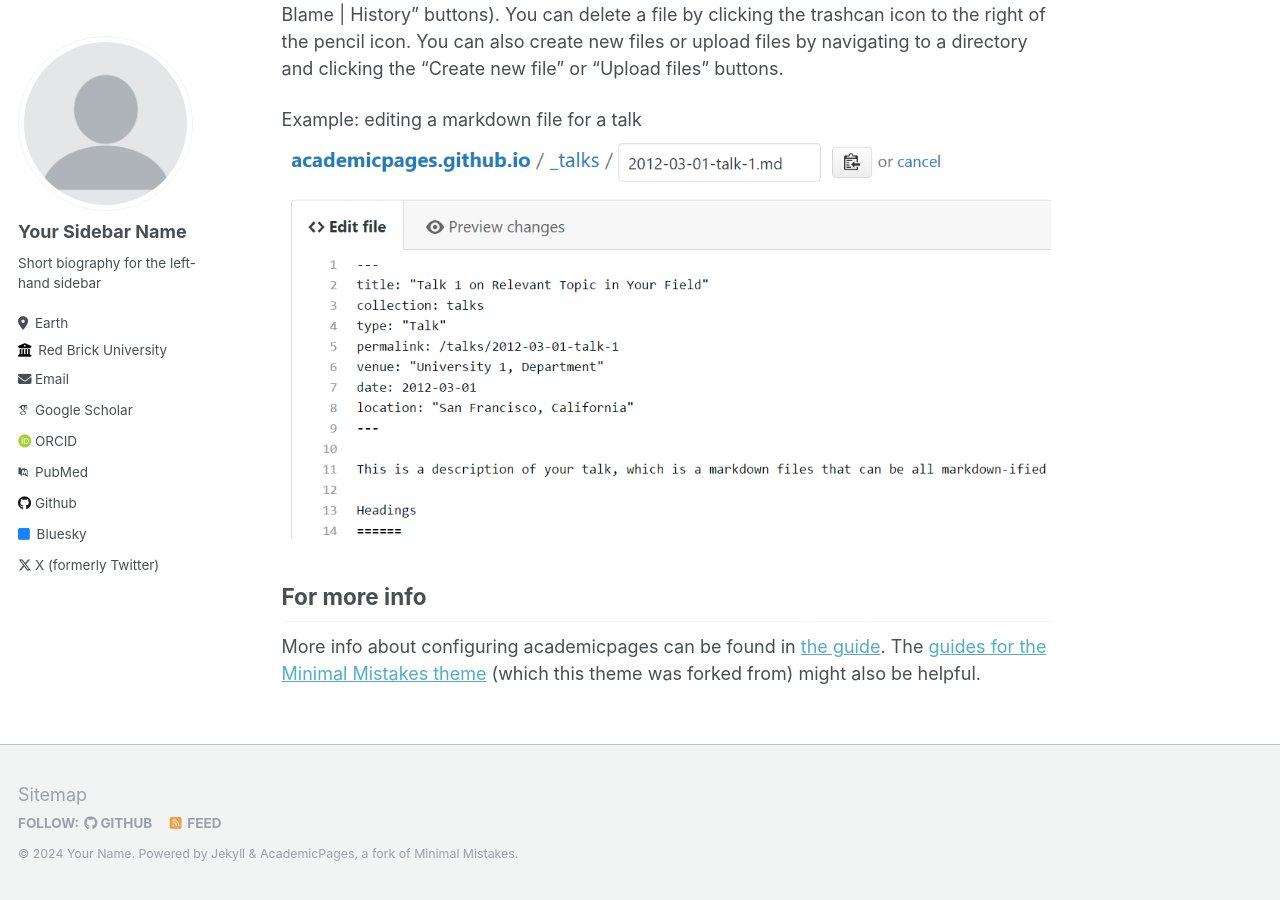
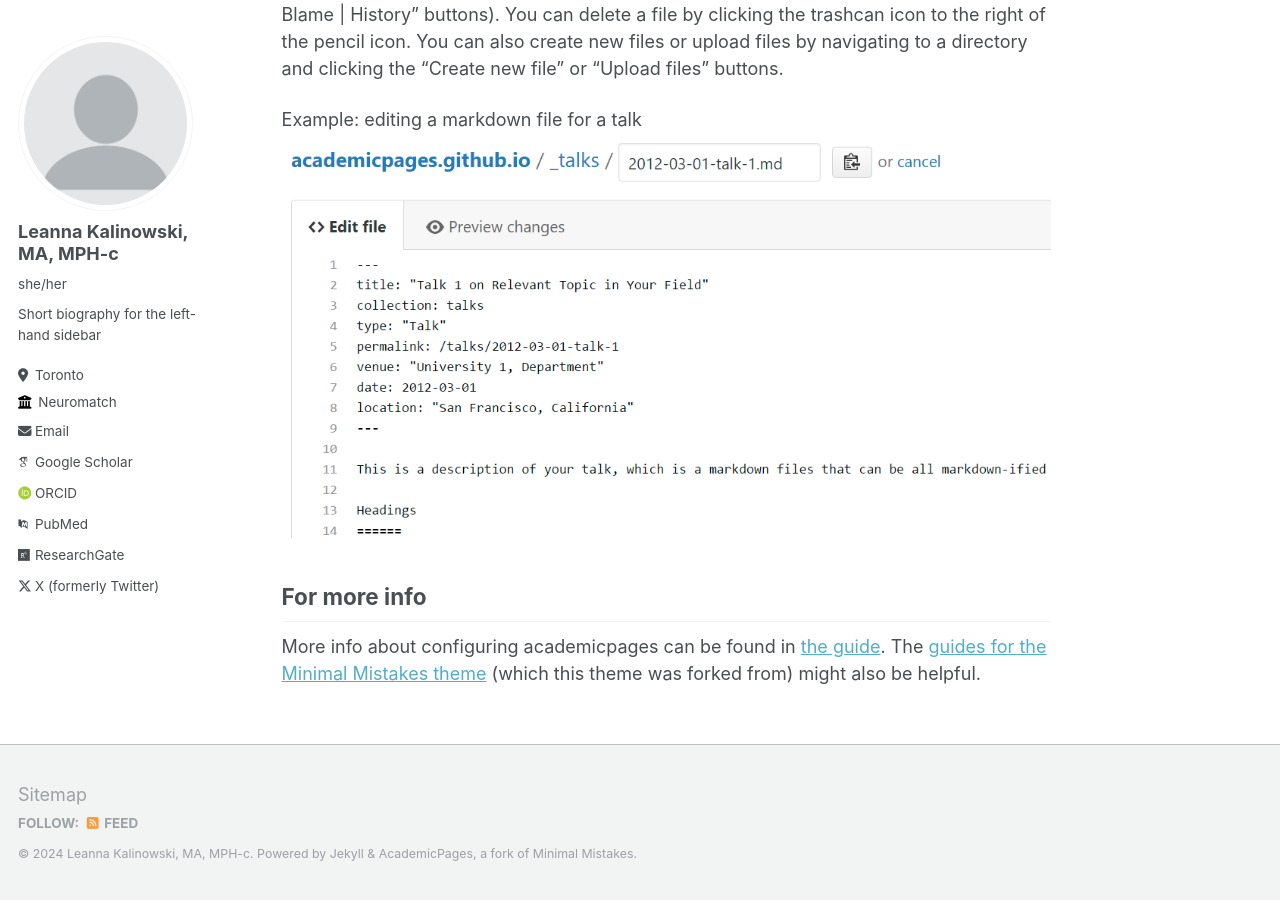
Before and after one commit to leannakalinowski/leannakalinowski.github.io, a Jekyll site: the page built from _pages/about.md, in a window 1280 px wide and 900 px high, scrolled down 2463 px. Built offline with Jekyll 4.4.1, drawn with Linux system fonts in a browser that asks for light colours; some web fonts are replaced; some of the changed text lies outside the part shown.

Commit message:
Update _config.yml

```diff
--- a/_config.yml
+++ b/_config.yml
@@ -8,10 +8,10 @@
 
 # Basic Site Settings
 locale                   : "en-US"
-title                    : "Your Name / Site Title"
+title                    : "Leanna Kalinowski"
 title_separator          : "-"
-name                     : &name "Your Name"
-description              : &description "personal description"
+name                     : &name "Leanna Kalinowski, MA, MPH-c"
+description              : &description "Civic Science Fellow at Neuromatch studying how scientists can incorporate civic engagement into their work"
 url                      : https://academicpages.github.io # the base hostname & protocol for your site e.g. "https://mmistakes.github.io"
 baseurl                  : "" # the subpath of your site, e.g. "/blog"
 repository               : "academicpages/academicpages.github.io"
@@ -22,32 +22,30 @@ repository               : "academicpages/academicpages.github.io"
 author:
   # Biographic information
   avatar           : "profile.png"
-  name             : "Your Sidebar Name"
-  pronouns         : # example: "she/her"
+  name             : "Leanna Kalinowski, MA, MPH-c"
+  pronouns         : "she/her"
   bio              : "Short biography for the left-hand sidebar"
-  location         : "Earth"
-  employer         : "Red Brick University"
+  location         : "Toronto"
+  employer         : "Neuromatch"
   uri              : # URL
-  email            : "none@example.org"
+  email            : "leanna.kalinowski@neuromatch.io"
 
   # Academic websites
-  arxiv            : # URL - Update with the correct link to your profile
-  googlescholar    : "https://scholar.google.com/citations?user=PS_CX0AAAAAJ"
-  impactstory      : # URL
-  orcid            : "http://orcid.org/yourorcidurl"
-  pubmed           : "https://www.ncbi.nlm.nih.gov/pubmed/?term=john+snow"
-  researchgate     : # URL
+  googlescholar    : "https://scholar.google.com/citations?user=NfQqjyIAAAAJ&hl=en"
+  orcid            : "https://orcid.org/0000-0002-4326-4781"
+  pubmed           : "https://www.ncbi.nlm.nih.gov/pubmed/?term=leanna+kalinowski"
+  researchgate     : "https://www.researchgate.net/profile/Leanna-Kalinowski"
 
   # Repositories and software development
   bitbucket        : # Username - Update with your username on the site
   codepen          : # Username
   dribbble         : # Username
-  github           : "academicpages"
+  github           : # "academicpages"
   kaggle           : # Username
   stackoverflow    : # User number or user number and name (i.e., use "1" or "1/jeff-atwood")
 
   # Social media
-  bluesky          : "bsky.app" # Replace this with you Bluesky username
+  bluesky          : # "bsky.app" # Replace this with you Bluesky username
   facebook         : # Username
   flickr           : # Username
   foursquare       : # Username
@@ -64,7 +62,7 @@ author:
   steam            : # Username
   telegram         : # URL
   tumblr           : # Username
-  twitter          : "UniofOxford"  # Replace this with your X / Twitter handle
+  twitter          : "leannakal"  # Replace this with your X / Twitter handle
   vine             : # Username
   weibo            : # Username
   wikipedia        : # Username
```
